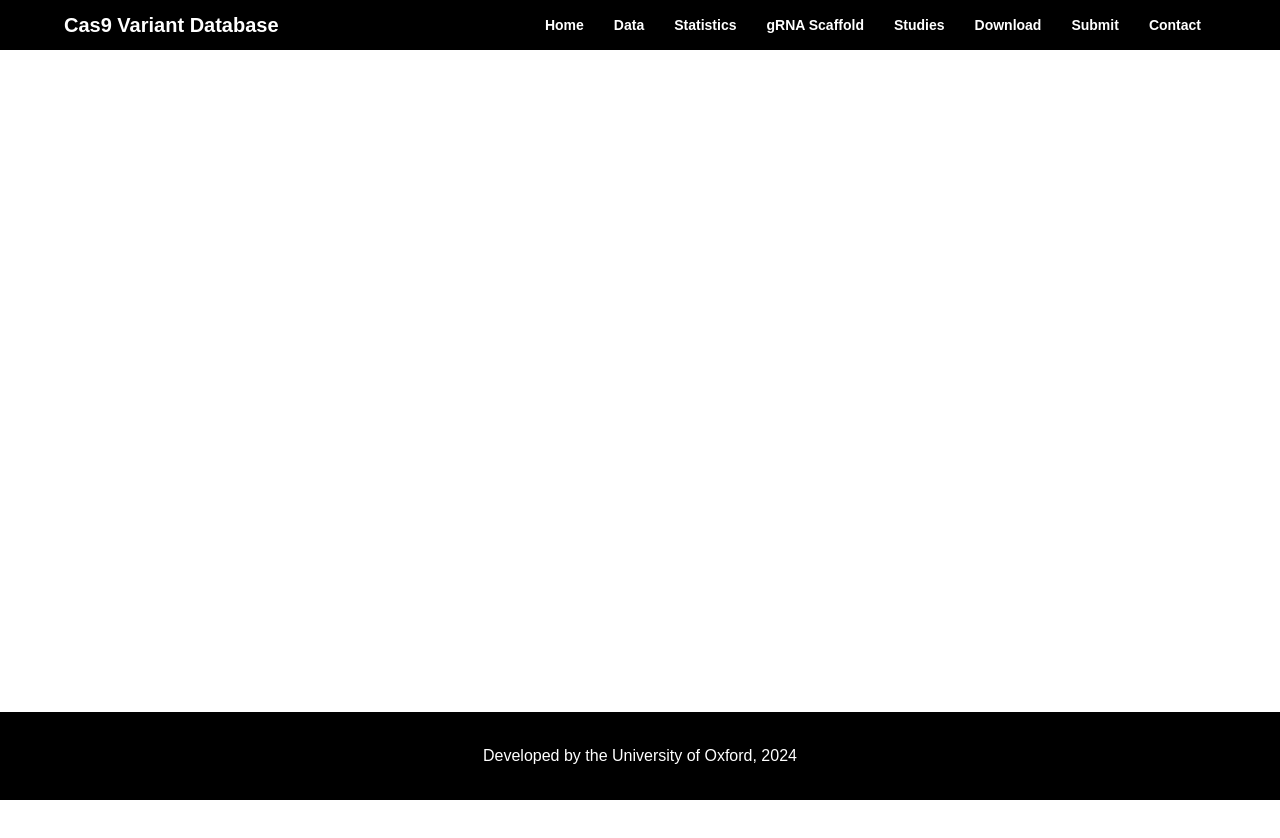
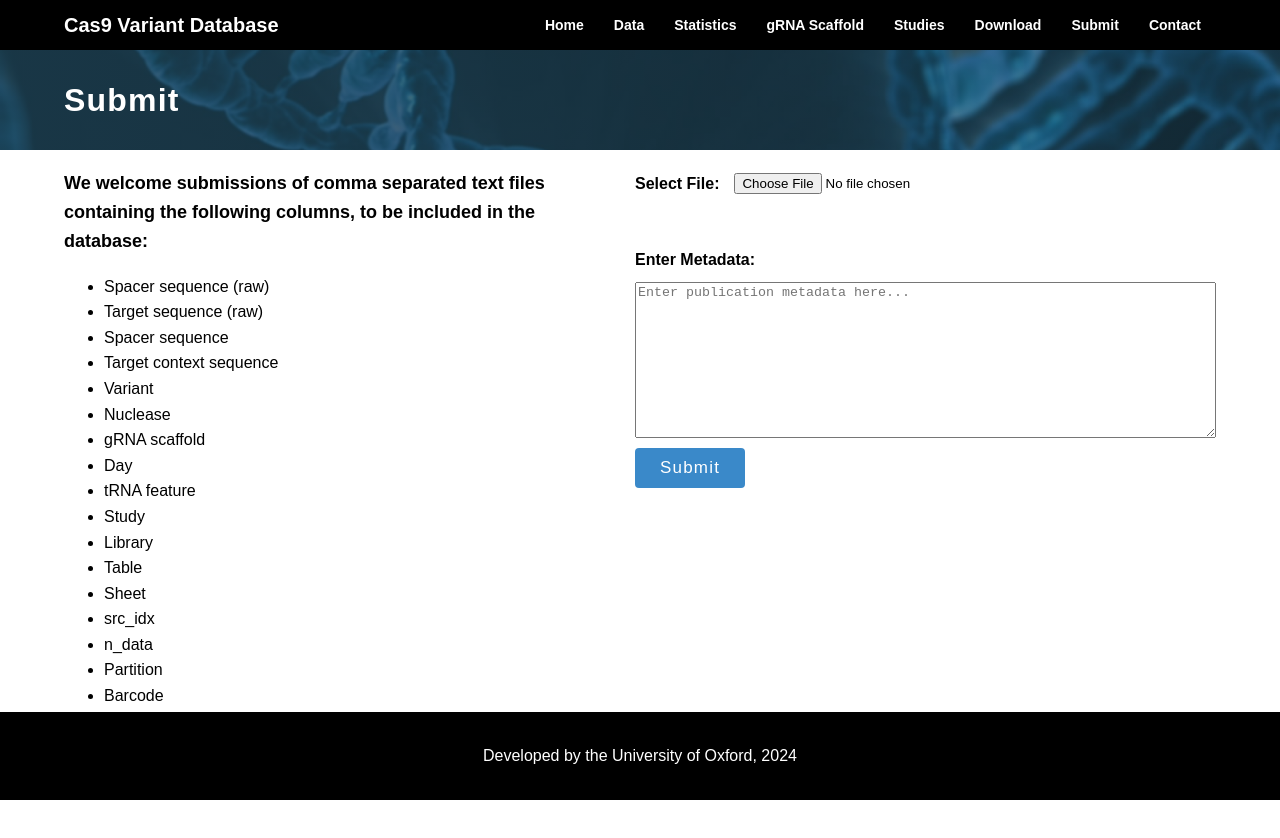
Before and after one commit to yaooo919/CasVarDB, a React (Create React App) app in the folder frontend/: page /submit in a window 1280 px wide. Shown: the top 838 px of the page. Before the commit the page ends 800 px from the top, so only its background shows below. Built offline with nearby package versions, Linux system fonts and the light colour scheme; what @sgratzl/chartjs-chart-boxplot would draw is missing.

Commit message:
submit page frontend

```diff
--- a/frontend/src/App.js
+++ b/frontend/src/App.js
@@ -7,7 +7,8 @@ import Home from './pages/Home';
 import Data from './pages/Data';
 import Scaffold from './pages/Scaffold';
 import Studies from './pages/Studies';
-import Statistics from './pages/Statistics'
+import Statistics from './pages/Statistics';
+import Submit from './pages/Submit';
 import Contact from './pages/Contact';
 
 function App() {
@@ -21,6 +22,7 @@ function App() {
           <Route path='/grna' element={<Scaffold />} />
           <Route path='/studies' element={<Studies />} />
           <Route path='/statistics' element={<Statistics />}/>
+          <Route path='/submit' element={<Submit />}/>
           <Route path='/contact' element={<Contact />} />
       </Routes>
 
--- a/frontend/src/components/Navbar.js
+++ b/frontend/src/components/Navbar.js
@@ -26,7 +26,7 @@ function Navbar() {
                         <li><Link to='/grna'>gRNA Scaffold</Link></li>
                         <li><Link to='/studies'>Studies</Link></li>
                         <li><Link to='/'>Download</Link></li>
-                        <li><Link to='/'>Submit</Link></li>
+                        <li><Link to='/submit'>Submit</Link></li>
                         <li><Link to='/contact'>Contact</Link></li>
                     </ul>
                 </div>
--- /dev/null
+++ b/frontend/src/pages/Submit.css
@@ -0,0 +1,54 @@
+#flex-container {
+    display: flex;
+    max-width: 90%;
+    margin: auto;
+    margin-bottom: 100px;
+    gap: 70px;
+
+}
+
+#submit-paragraph {
+    font-size: large;
+    font-weight: 700;
+}
+
+#flex-left {
+  flex: 3;
+}
+
+#flex-right {
+  flex: 2.5;
+  margin-top: 20px;
+
+}
+
+#select-file {
+    display: flex;
+    gap: 15px;
+    align-items: center;
+    margin-bottom: 50px;
+}
+
+#meta-text {
+    display: block;
+}
+
+#metadata textarea {
+    margin: 10px 0;
+}
+
+button {
+    padding: 10px 25px;
+    font-size: 17px;
+    color: white;
+    background-color: #3a89c9;
+    border: none;
+    border-radius: 4px;
+    cursor: pointer;
+    letter-spacing: 1.2px;
+}
+
+#close-button {
+    width: 20%;
+    justify-content: right;
+}
--- /dev/null
+++ b/frontend/src/pages/Submit.js
@@ -0,0 +1,139 @@
+import React, { useState } from "react";
+import axios from "axios";
+import './Submit.css';
+import { Tooltip, OverlayTrigger, Modal, Button } from 'react-bootstrap';
+
+const SubmitPage = () => {
+  const [file, setFile] = useState(null);
+  const [metadata, setMetadata] = useState("");
+  const [message, setMessage] = useState("");
+  const [showModal, setShowModal] = useState(false);
+
+  const handleFileChange = (e) => {
+    setFile(e.target.files[0]);
+  };
+
+  const handleMetadataChange = (e) => {
+    setMetadata(e.target.value);
+  };
+
+  const handleSubmit = async (e) => {
+    e.preventDefault();
+    if (!file || !metadata) {
+      setMessage("Please upload a file and enter metadata.");
+      setShowModal(true);
+      return;
+    }
+
+    if (file.type !== "text/csv" && !file.name.endsWith(".csv")) {
+        setMessage("Only CSV files are allowed.");
+        setShowModal(true);
+        return;
+    }
+
+    const formData = new FormData();
+    formData.append("file", file);
+    formData.append("metadata", metadata);
+
+    try {
+        const response = await axios.post("http://localhost:5000/submit", formData, {
+          headers: {
+            "Content-Type": "multipart/form-data",
+          },
+        });
+        setMessage(response.data.message);
+      } catch (error) {
+        console.error("Error uploading file:", error);
+        setMessage("Failed to upload. Please try again.");
+      }
+      setShowModal(true);
+    };
+
+  const closeModal = () => {
+    setShowModal(false);
+  };
+
+  return (
+    <div>
+      <div className="header-container">
+        <div className="header">
+            <h1>Submit</h1>
+        </div>
+      </div>
+
+      <div id="flex-container">
+        <div id="flex-left">
+            <p id="submit-paragraph">
+                We welcome submissions of comma separated text files containing the following columns, to be included in the database:
+            </p>
+            <ul>
+                <li>Spacer sequence (raw)</li>
+                <li>Target sequence (raw)</li>
+                <li>Spacer sequence</li>
+                <li>Target context sequence</li>
+                <li>Variant</li>
+                <li>Nuclease</li>
+                <li>gRNA scaffold</li>
+                <li>Day</li>
+                <li>tRNA feature</li>
+                <li>Study</li>
+                <li>Library</li>
+                <li>Table</li>
+                <li>Sheet</li>
+                <li>src_idx</li>
+                <li>n_data</li>
+                <li>Partition</li>
+                <li>Barcode</li>
+                <li>Background subtracted indel frequencies (%)</li>
+                <li>Mean background subtracted indel frequency (source, %)</li>
+                <li>Mean background subtracted indel frequency</li>
+            </ul>
+        </div>
+        <div id="flex-right">
+            <form onSubmit={handleSubmit}>
+              <div id="select-file">
+                <label>
+                    <strong>Select File:</strong>
+                </label>
+                <input type="file" accept=".csv" onChange={handleFileChange} />
+              </div>
+              <div id="metadata">
+                <label>
+                    <strong>Enter Metadata:</strong>
+                </label>
+                <textarea
+                    id="meta-text"
+                    value={metadata}
+                    onChange={handleMetadataChange}
+                    rows="10"
+                    cols="70"
+                    placeholder="Enter publication metadata here..."
+                ></textarea>
+               </div>
+               <button type="submit">Submit</button>
+            </form>
+        </div>
+      </div>
+
+      <Modal
+        show={showModal}
+        onHide={closeModal}
+        backdrop="static"
+        keyboard={true}
+        centered
+      >
+        <Modal.Body>{message}</Modal.Body>
+        <Modal.Footer>
+            <Button id="close-button" onClick={closeModal}>
+                Close
+            </Button>
+        </Modal.Footer>
+      </Modal>
+
+
+    </div>
+
+  );
+};
+
+export default SubmitPage;
```
